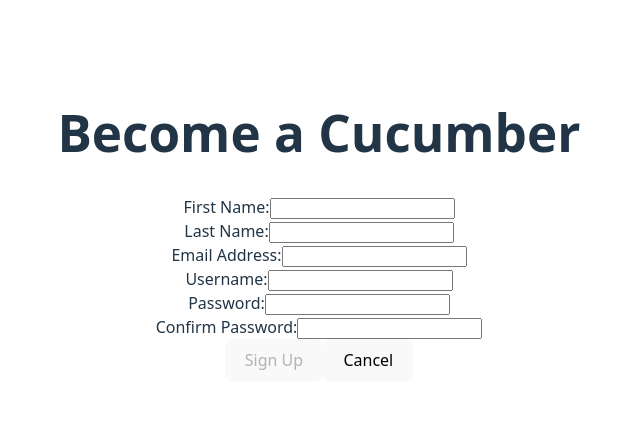
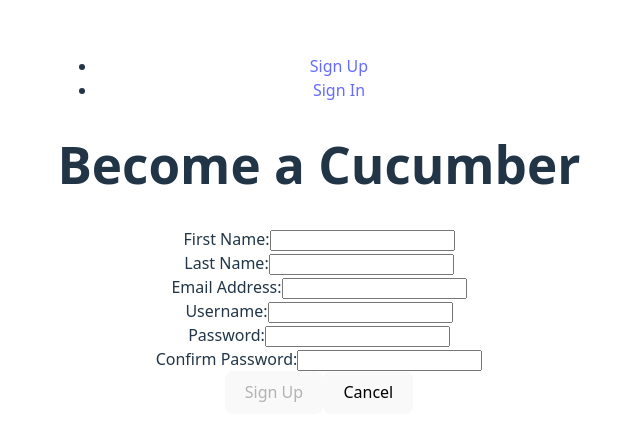
Before and after one commit to DCampbell0519/crusty-cucumbers-front-end, a React (Vite) app: page /sign-up in a window 1280 px wide. Shown: the part 174-614 px from the top of the page, without its empty margins (321-961 px from the left). Built offline with nearby package versions, Linux system fonts and the light colour scheme; no server answers.

Commit message:
NavBar tested and verified

```diff
--- a/src/App.jsx
+++ b/src/App.jsx
@@ -4,12 +4,14 @@ import { UserContext } from "./contexts/UserContext.jsx";
 import "./App.css";
 import SignUpForm from "./components/SignUpForm/SignUpForm.jsx";
 import SignInForm from "./components/SignInForm/SignInForm.jsx";
+import NavBar from "./components/NavBar/NavBar.jsx";
 
 function App() {
   const { user } = useContext(UserContext);
 
   return (
     <>
+    <NavBar />
       <Routes>
         <Route path='/sign-up' element={<SignUpForm />}/>
         <Route path='/sign-in' element={<SignInForm />}/>
--- /dev/null
+++ b/src/components/NavBar/NavBar.jsx
@@ -0,0 +1,41 @@
+import { useContext } from "react";
+import { Link } from "react-router";
+import { UserContext } from "../../contexts/UserContext";
+
+const NavBar = () => {
+  const { user, setUser } = useContext(UserContext);
+
+  const handleSignOut = () => {
+    localStorage.removeItem("token");
+    setUser(null);
+  };
+
+  return (
+    <nav>
+      {user ? (
+        <ul>
+          <li>Welcome back {user.username}</li>
+          <li>
+            <Link to="/">HOME</Link>
+          </li>
+          <li>
+            <Link to="/" onClick={handleSignOut}>
+              Sign Out
+            </Link>
+          </li>
+        </ul>
+      ) : (
+        <ul>
+          <li>
+            <Link to="/sign-up">Sign Up</Link>
+          </li>
+          <li>
+            <Link to="/sign-in">Sign In</Link>
+          </li>
+        </ul>
+      )}
+    </nav>
+  );
+};
+
+export default NavBar;
```
